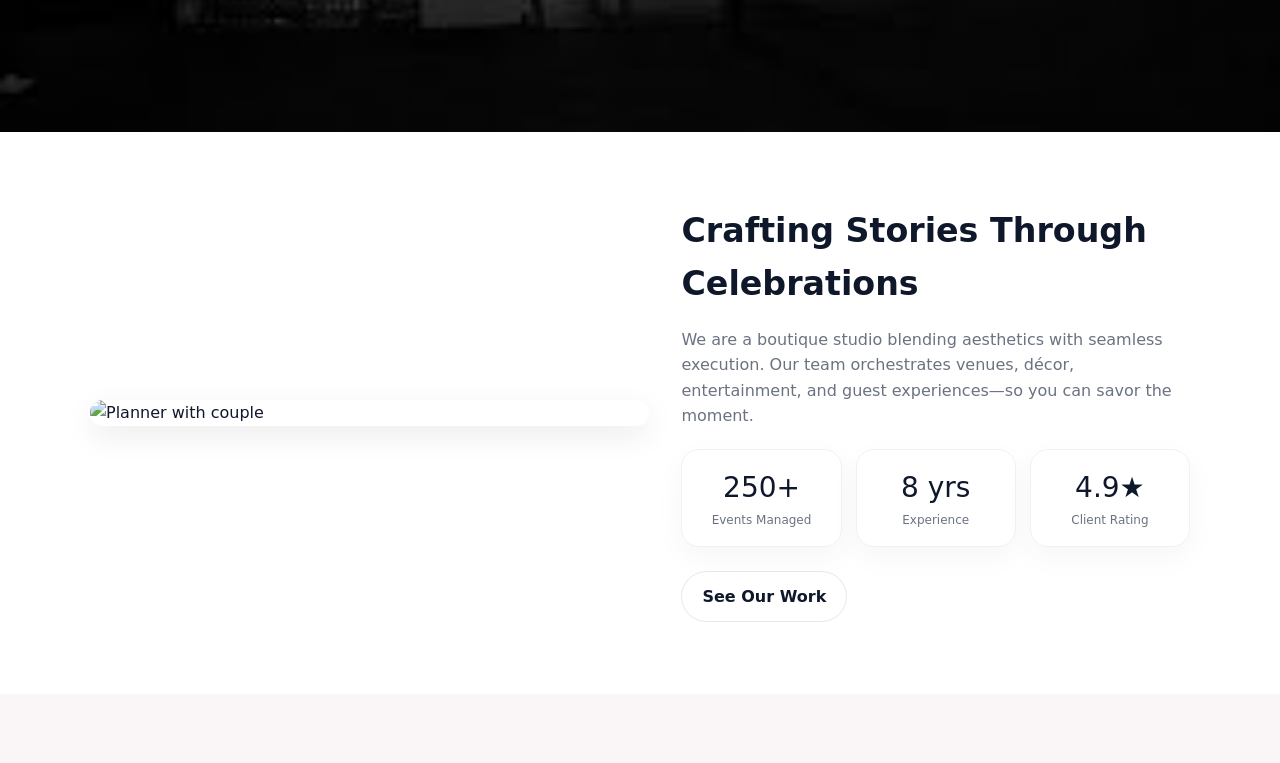
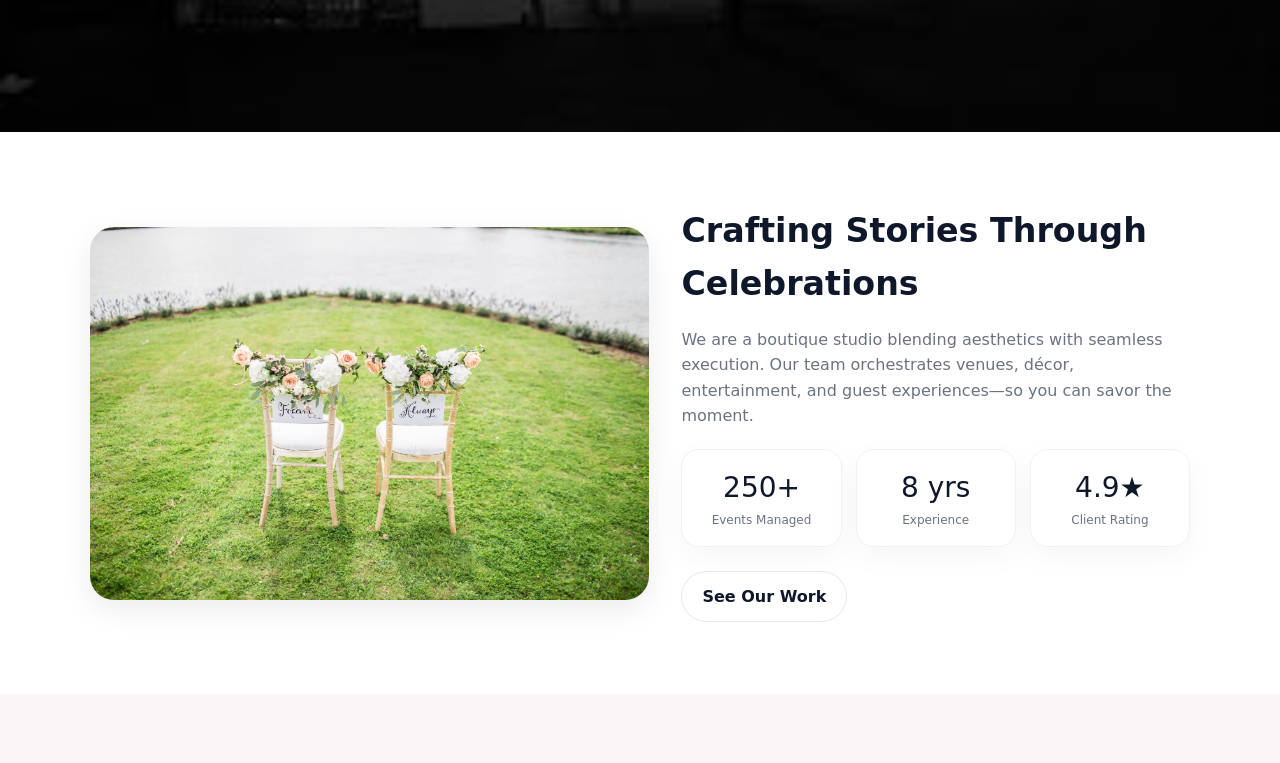
Before and after one commit to Rohanidangi4/Wedding_Planner.io, a plain HTML site: page index.html in a window 1280 px wide. Shown: the part 621-1384 px from the top of the page. Drawn offline with Linux system fonts and the light colour scheme; the site is published under a folder, as on GitHub Pages, so addresses that start at the root find nothing.

Commit message:
Update index.html

```diff
--- a/index.html
+++ b/index.html
@@ -54,7 +54,7 @@
   <section id="about" class="section">
     <div class="container grid-2">
       <div class="about-img-wrap">
-        <img src="/img/photo-1522673607200-164d1b6ce486.avif"
+        <img src="img/photo-1522673607200-164d1b6ce486.avif"
              alt="Planner with couple" class="about-img">
       </div>
       <div>
```
